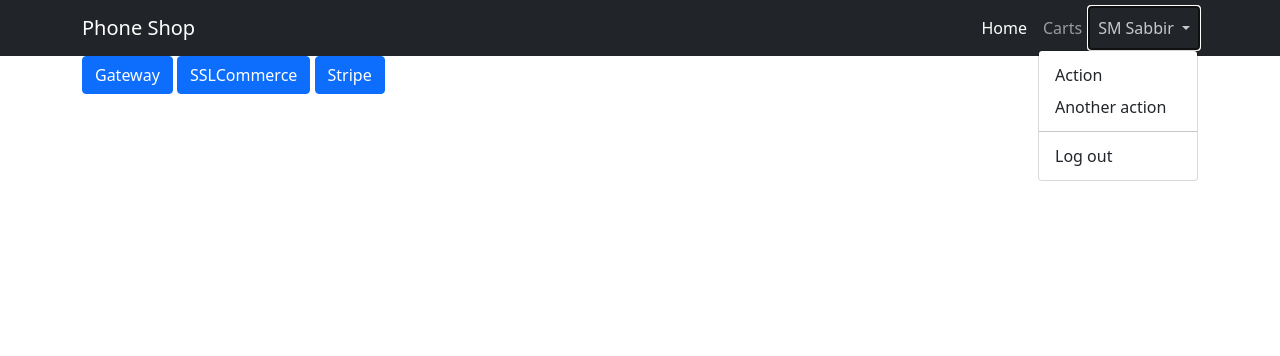
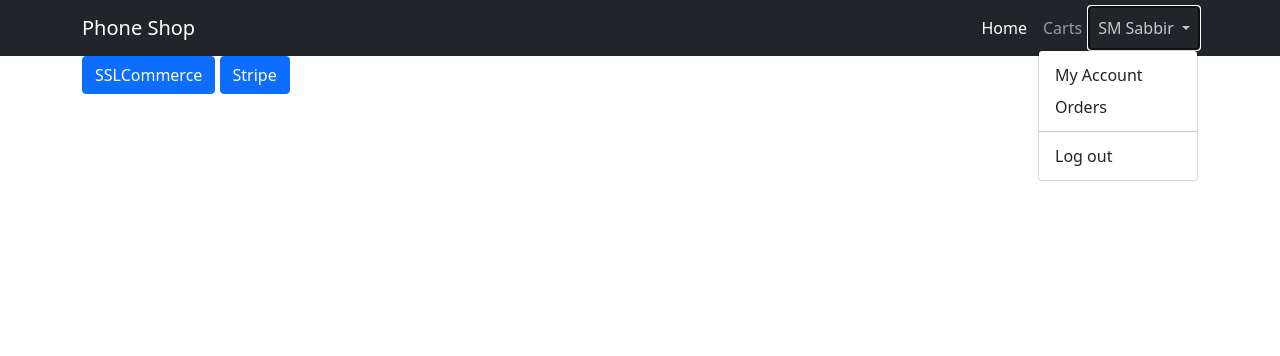
Before and after one commit to sabbir-mahmud/phone-shop, a Django app: page /payment/1/ in a window 1280 px wide, after a click that opens the changed part. Shown: the top 356 px of the page. Run offline with Django 4.2, Linux system fonts and the light colour scheme; a user stored in the database is signed in; data that the repository does not hold is empty; some libraries are stand-ins or nearby versions.

Commit message:
UI design updating

```diff
--- a/apps/authentications/templates/auth/register.html
+++ b/apps/authentications/templates/auth/register.html
@@ -43,7 +43,7 @@
                   <div class="d-flex flex-row align-items-center mb-4">
                     <i class="fas fa-envelope fa-lg me-3 fa-fw"></i>
                     <div class="form-outline flex-fill mb-0">
-                      <label class="form-label" for="form3Example3c">Your Email</label>
+                      <label class="form-label" for="form3Example3c">Email</label>
                       {{forms.email}}
                     </div>
                   </div>
--- a/apps/shop/templates/payments/gateway.html
+++ b/apps/shop/templates/payments/gateway.html
@@ -1,11 +1,7 @@
 {% include 'base.html' %}
 {% block Content %}
 <section class="container">
-
-  <button class="btn btn-primary">Gateway</button>
   <a href="{% url 'ssl-com' payID  %}" class="btn btn-primary">SSLCommerce</a>
   <a href="{% url 'stripe-intent' payID %}" class="btn btn-primary">Stripe</a>
-
-
 </section>
 {% endblock %}
--- a/apps/shop/templates/shop/carts.html
+++ b/apps/shop/templates/shop/carts.html
@@ -14,6 +14,7 @@
       </tr>
     </thead>
     <tbody>
+      {% if carts %}
       {% for cart in carts %}
       <tr>
         <td><input onclick="checkHandler(this)" class="order-selected" type="checkbox"><input type="hidden" value="{{cart.id}}"></td>
@@ -28,9 +29,12 @@
         </td>
       </tr>
       {% endfor %}
+      {% else %}
+      <tr><td colspan="6">No items added to the cart</td></tr>
+
+      {% endif %}
     </tbody>
   </table>
-  <hr>
 
   <form action="{% url 'generate-payment' %}" method="post">
     {% csrf_token %}
--- a/apps/shop/templates/shop/home.html
+++ b/apps/shop/templates/shop/home.html
@@ -19,13 +19,14 @@
         <a href="{% url 'add-to-cart' phone.id %}" class="btn btn-primary">Add To Cart</a>
       </div>
     </div>
-
     {% endfor %}
   </div>
 
   <div>
     faq
   </div>
-
+  <div>
+    footer
+  </div>
 </section>
 {% endblock Content %}
--- a/templates/base.html
+++ b/templates/base.html
@@ -26,7 +26,7 @@
       <div class="collapse navbar-collapse" id="navbarSupportedContent">
         <ul class="navbar-nav ms-auto">
           <li class="nav-item">
-            <a class="nav-link active" aria-current="page" href="#">Home</a>
+            <a class="nav-link active" aria-current="page" href="/">Home</a>
           </li>
           <li class="nav-item">
             <a class="nav-link" href="{% url 'carts' %}">Carts {% if count %}{{count}}
@@ -41,8 +41,8 @@
               {{request.user.first_name}}
             </a>
             <ul class="dropdown-menu dropdown-menu-end" aria-labelledby="navbarDropdown">
-              <li><a class="dropdown-item" href="#">Action</a></li>
-              <li><a class="dropdown-item" href="#">Another action</a></li>
+              <li><a class="dropdown-item" href="#">My Account</a></li>
+              <li><a class="dropdown-item" href="#">Orders</a></li>
               <li>
                 <hr class="dropdown-divider">
               </li>
@@ -53,7 +53,7 @@
 
           {% else %}
           <li class="nav-item">
-            <a class="btn btn-primary" href="{% url 'login' %}">Login</a>
+            <a class="nav-link" href="{% url 'login' %}">Login</a>
           </li>
 
           {% endif %}
```
Also changed, not shown: db.sqlite3.
